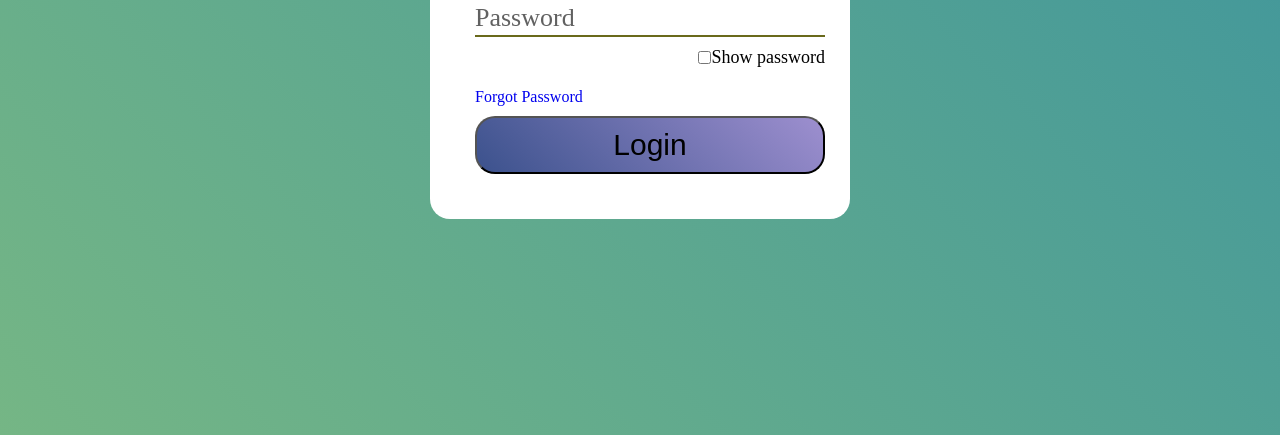
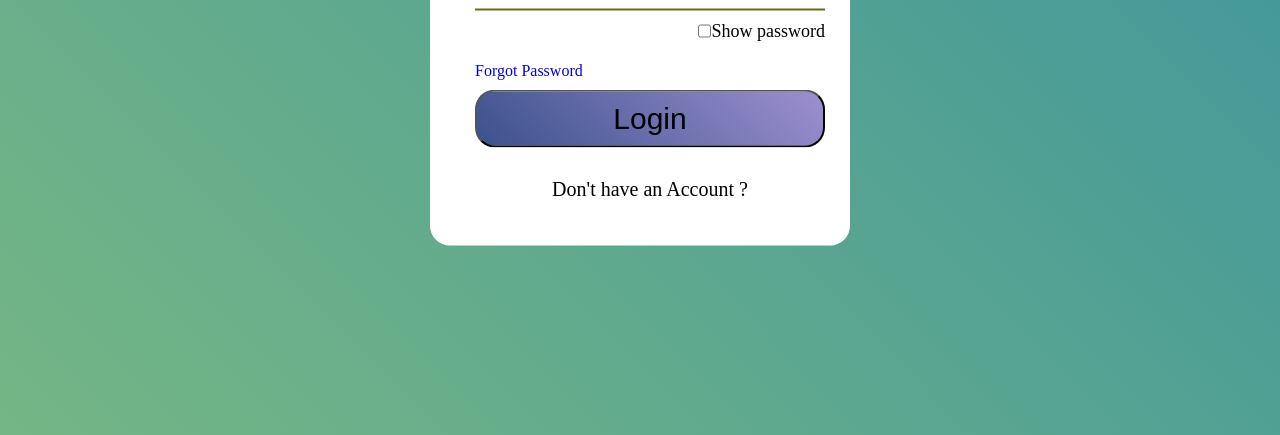
Before and after one commit to urstylelimon/simple-log-in-form, a plain HTML site: page index.html in a window 1280 px wide. Shown: the part 365-800 px from the top of the page. Drawn offline with Linux system fonts and the light colour scheme.

Commit message:
signup_link add

```diff
--- a/index.html
+++ b/index.html
@@ -28,6 +28,7 @@
                 <a href="#">Forgot Password</a>
             </div>
             <button class="login" type="submit">Login</button>
+            <div class="signup_link"><a href="#">Don't have an Account ?</a></div>
         </div>
     </div>
 </body>
--- a/style.css
+++ b/style.css
@@ -86,3 +86,16 @@ h2::before{
     cursor: pointer;
     padding: 10px;
 }
+.signup_link{
+    font-size: 20px;
+    margin-top: 30px;
+    width: 100%;
+    text-align: center;
+}
+.signup_link a{
+    color: #000;
+    text-decoration: none;
+}
+.signup_link a:hover{
+    color: #63490f;
+}
```
